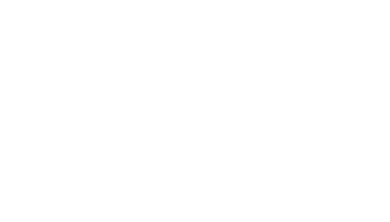
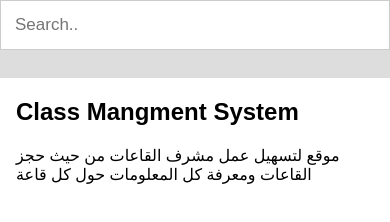
Before and after one commit to alaref-codes/Class-management, a plain HTML site: page main.html in a window 390 px wide. Drawn offline with Linux system fonts and the light colour scheme.

Commit message:
Added the Search and the Content Parts

```diff
--- a/main.html
+++ b/main.html
@@ -9,7 +9,18 @@
     <title>Classes Management System</title>
 </head>
 <body>
-<!--    Your work should be here-->
+    <div class="topnav">
+      <div class="search-container">
+        <form action="/action_page.php">
+          <input type="text" placeholder="Search.." name="search">
+          <button type="submit"><i class="fa fa-search"></i></button>
+        </form>
+      </div>
+    </div>
+    <div style="padding-left:16px">
+      <h2>Class Mangment System</h2>
+      <p>موقع لتسهيل عمل مشرف القاعات من حيث حجز القاعات ومعرفة كل المعلومات حول كل قاعة</p>
+    </div>
 </body>
 </html>
 
--- a/style.css
+++ b/style.css
@@ -0,0 +1,76 @@
+* {
+    box-sizing: border-box;
+}
+
+body {
+  margin: 0;
+  font-family: Arial, Helvetica, sans-serif;
+}
+
+.topnav {
+  overflow: hidden;
+  background-color: #e9e9e9;
+}
+
+.topnav a {
+  float: left;
+  display: block;
+  color: black;
+  text-align: center;
+  padding: 14px 16px;
+  text-decoration: none;
+  font-size: 17px;
+}
+
+.topnav a:hover {
+  background-color: #ddd;
+  color: black;
+}
+
+.topnav a.active {
+  background-color: #2196F3;
+  color: white;
+}
+
+.topnav .search-container {
+  float: right;
+}
+
+.topnav input[type=text] {
+  padding: 6px;
+  margin-top: 8px;
+  font-size: 17px;
+  border: none;
+}
+
+.topnav .search-container button {
+  float: right;
+  padding: 6px 10px;
+  margin-top: 8px;
+  margin-right: 16px;
+  background: #ddd;
+  font-size: 17px;
+  border: none;
+  cursor: pointer;
+}
+
+.topnav .search-container button:hover {
+  background: #ccc;
+}
+
+@media screen and (max-width: 600px) {
+  .topnav .search-container {
+    float: none;
+  }
+  .topnav a, .topnav input[type=text], .topnav .search-container button {
+    float: none;
+    display: block;
+    text-align: left;
+    width: 100%;
+    margin: 0;
+    padding: 14px;
+  }
+  .topnav input[type=text] {
+    border: 1px solid #ccc;
+  }
+}
```
